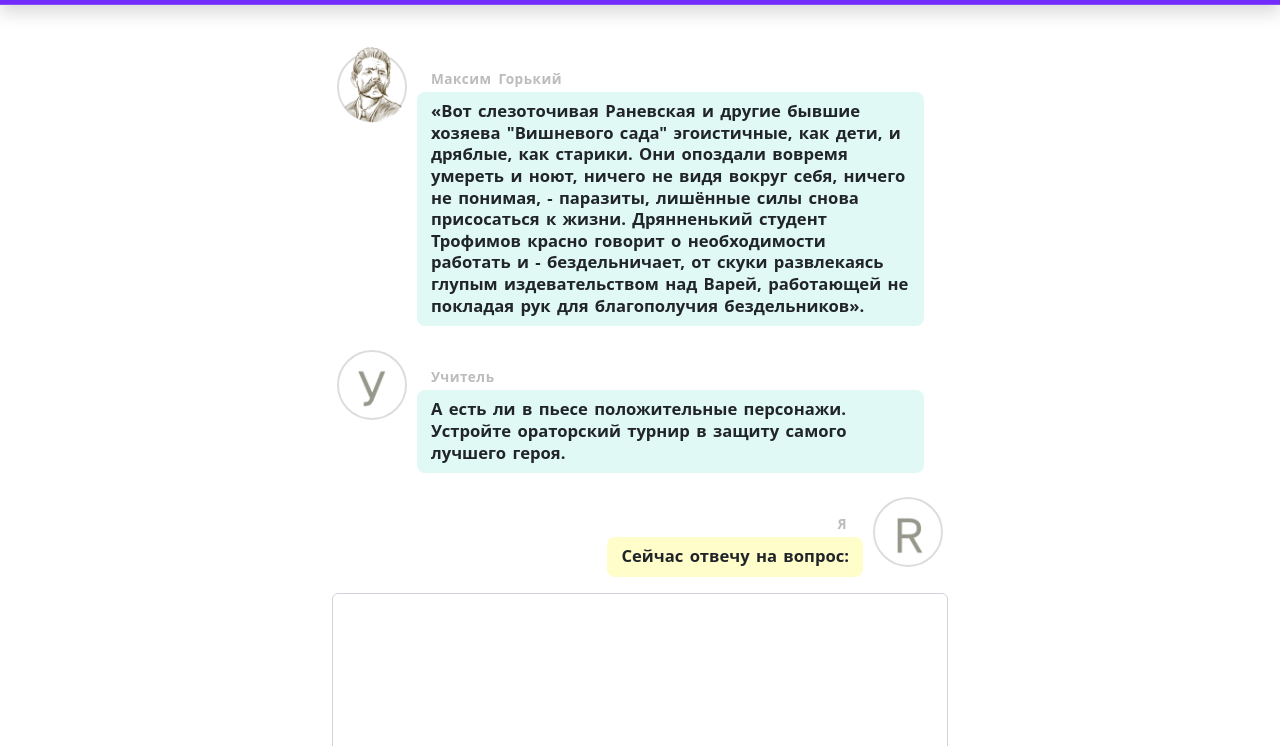
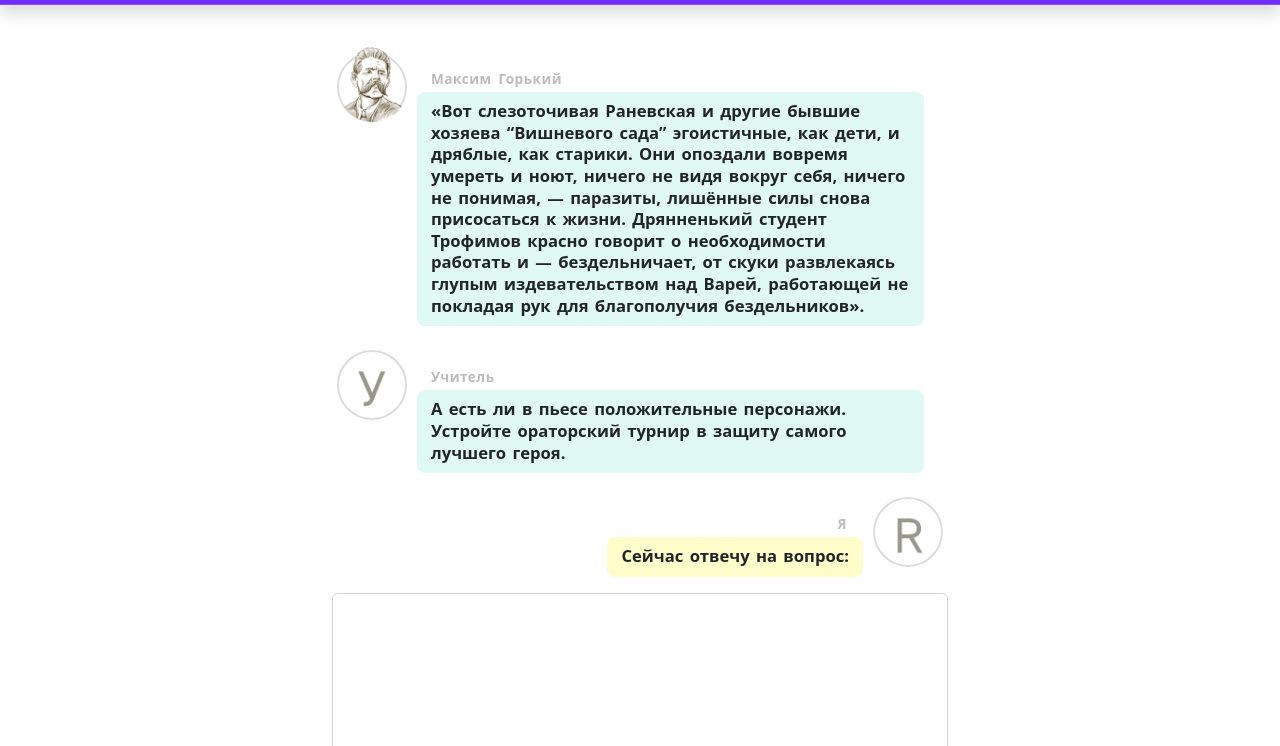
Before and after one commit to kosta232mentorweb/chehov, a website: page html/VS-16.html in a window 1280 px wide. Shown: the part 54-800 px from the top of the page. Drawn offline with nearby package versions, Linux system fonts and the light colour scheme; files that its build step writes are made by us from their sources.

```diff
--- a/html/VS-16.html
+++ b/html/VS-16.html
@@ -105,11 +105,11 @@
                     <div class="speechBubble question withAvatar mt-3 mb-5">
                         <span class="avatarCircle"></span> <span class="avatar avatar-18"></span>
                         <span class="speechAuthor">Максим Горький</span>
-                        «Вот слезоточивая Раневская и другие бывшие хозяева "Вишневого сада" эгоистичные, как дети, и
+                        «Вот слезоточивая Раневская и другие бывшие хозяева “Вишневого сада” эгоистичные, как дети, и
                         дряблые, как старики. Они опоздали вовремя умереть и ноют, ничего не видя вокруг себя, ничего не
-                        понимая, - паразиты, лишённые силы снова присосаться к жизни. Дрянненький студент Трофимов
+                        понимая, — паразиты, лишённые силы снова присосаться к жизни. Дрянненький студент Трофимов
                         красно
-                        говорит о необходимости работать и - бездельничает, от скуки развлекаясь глупым издевательством
+                        говорит о необходимости работать и — бездельничает, от скуки развлекаясь глупым издевательством
                         над
                         Варей, работающей не покладая рук для благополучия бездельников».
                     </div>
```
Also changed, not shown: html/VS-21.html (+2 -1 lines).
